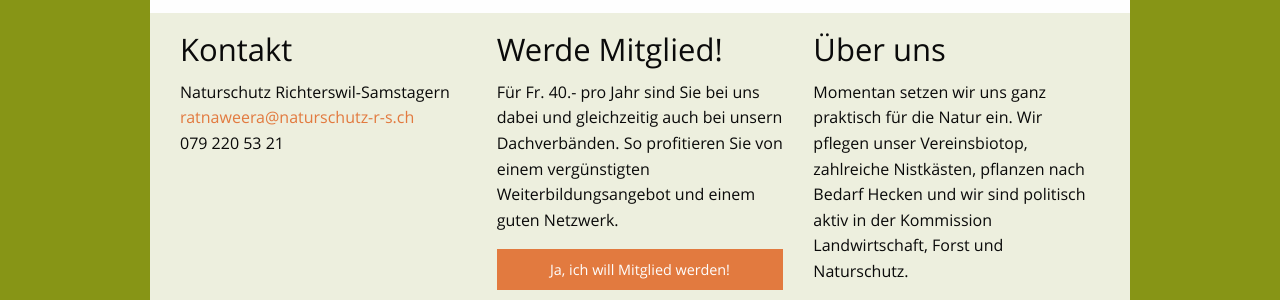
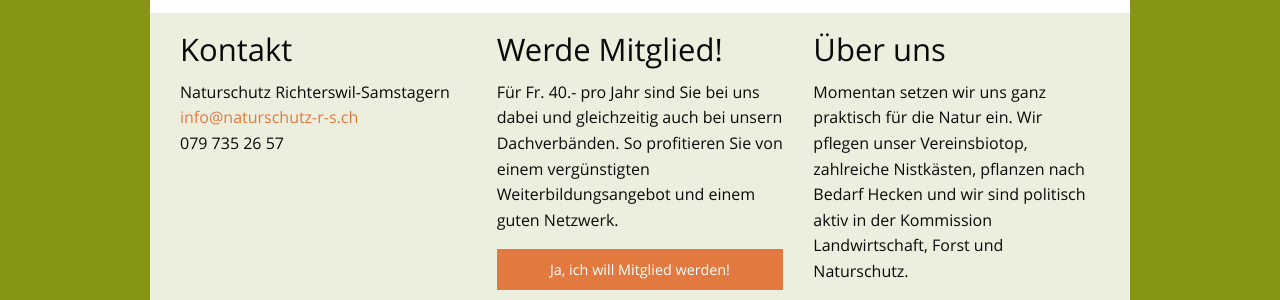
Before and after one commit to Naturschutz-Richterswil-Samstagern/Naturschutz-Richterswil-Samstagern.github.io, a Jekyll site: the page built from index.html, in a window 1280 px wide. Shown: the part 888-1188 px from the top of the page. Built offline with Jekyll 4.4.1, drawn with Linux system fonts in a browser that asks for light colours; comment, search, counter and statistics services are not loaded.

Commit message:
change email adress an phon number

```diff
--- a/_config.yml
+++ b/_config.yml
@@ -7,8 +7,8 @@
 
 # Site settings
 title: Naturschutz Richterswil-Samstagern
-email: ratnaweera@naturschutz-r-s.ch
-phone: 079 220 53 21
+email: info@naturschutz-r-s.ch
+phone: 079 735 26 57
 description: > # this means to ignore newlines until "baseurl:"
   Momentan setzen wir uns ganz praktisch für die Natur ein. Wir pflegen unser Vereinsbiotop, zahlreiche Nistkästen, pflanzen nach Bedarf Hecken und wir sind politisch aktiv in der Kommission Landwirtschaft, Forst und Naturschutz.
 baseurl: "" # the subpath of your site, e.g. /blog
```
